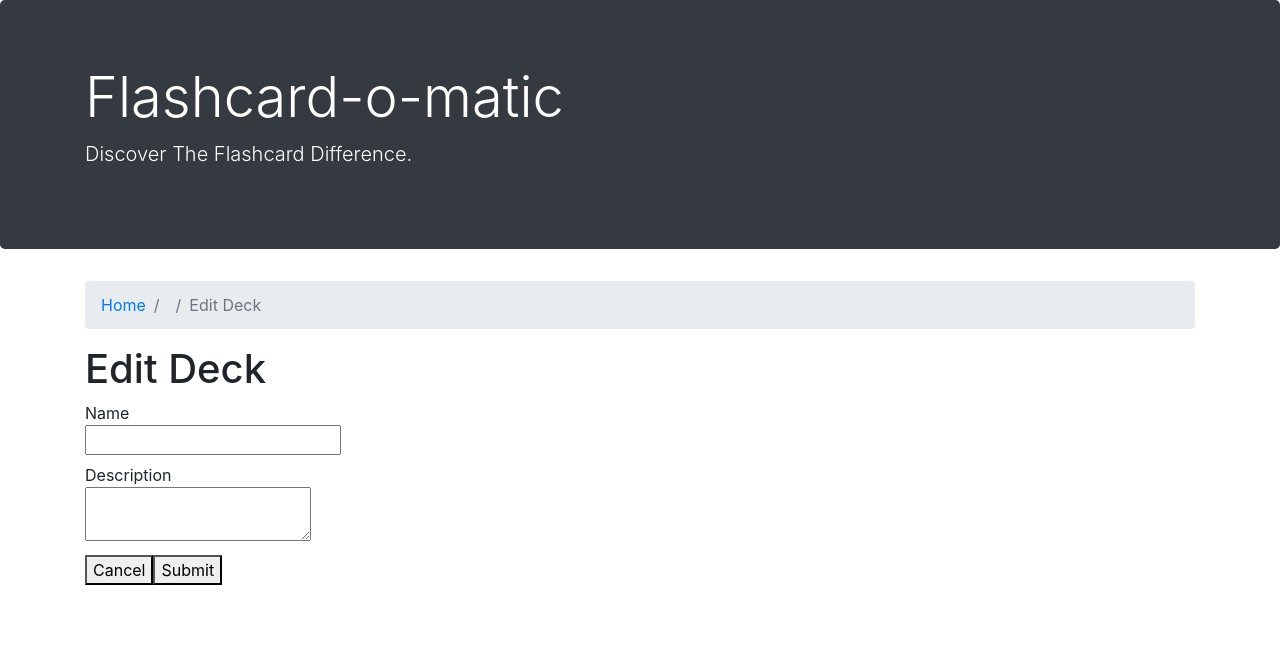
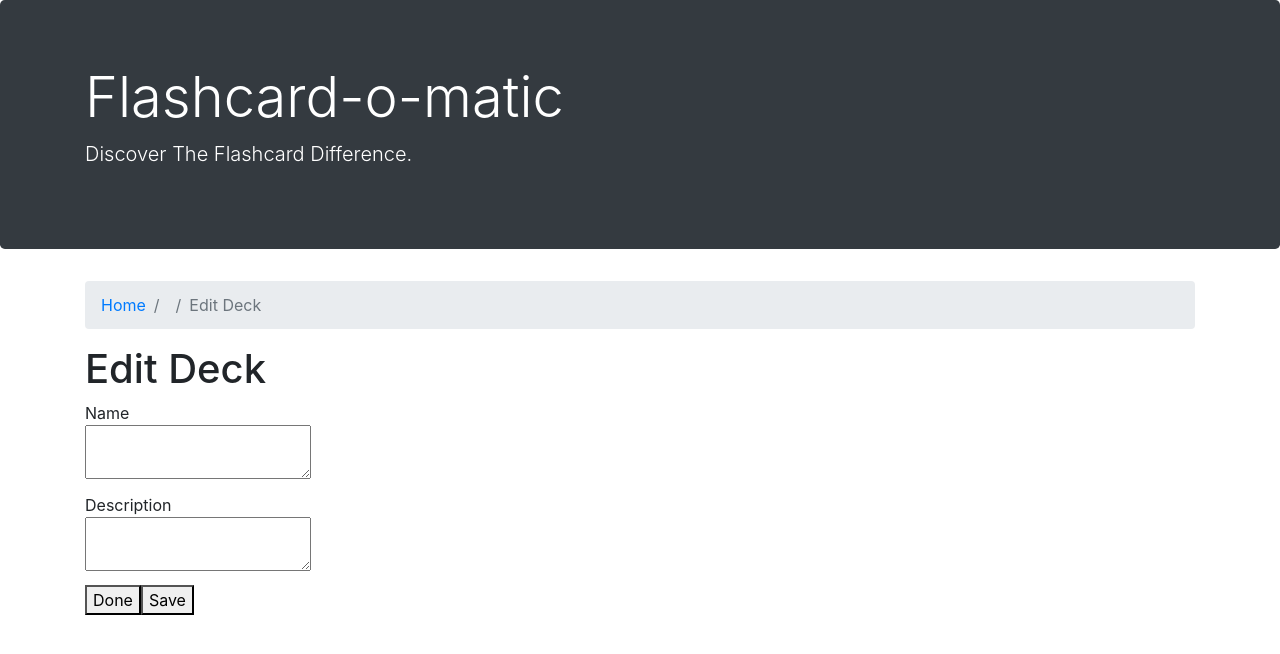
Before and after one commit to charismadezonie/thinkfulchallenges, a React (Create React App) app in the folder Project_Flashcards_Qualified_1/: page /decks/1/edit in a window 1280 px wide. Shown: the top 654 px of the page. Built offline with nearby package versions, Linux system fonts and the light colour scheme; no server answers; a web font is replaced by a local one.

Commit message:
clear errors with input fields - EditDeck

```diff
--- a/Project_Flashcards_Qualified_1/src/Layout/Decks/Deck.js
+++ b/Project_Flashcards_Qualified_1/src/Layout/Decks/Deck.js
@@ -76,7 +76,7 @@ function Deck({ deck, setDeck }) {
         {cardList.map((card, index) => {
           return (
             <div className="card" key={index}>
-              {console.log(card)}
+              {console.log(card.id)}
               <p>{card.front}</p>
               <p>{card.back}</p>
               <Link to={`${url}/cards/${card.id}/edit`}>
--- a/Project_Flashcards_Qualified_1/src/Layout/Decks/EditDeck.js
+++ b/Project_Flashcards_Qualified_1/src/Layout/Decks/EditDeck.js
@@ -51,7 +51,7 @@ function EditDeck({ deck, setDeck }) {
             <label htmlFor="name">
               Name
               <br />
-              <input
+              <textarea
                 type="text"
                 id="name"
                 name="name"
@@ -75,9 +75,9 @@ function EditDeck({ deck, setDeck }) {
             </label>
             <br />
             <Link to={`/decks/${deckId}`}>
-              <button type="button">Cancel</button>
+              <button type="button">Done</button>
             </Link>
-            <button type="submit">Submit</button>
+            <button type="submit">Save</button>
           </form>
         </div>
       </>
```
